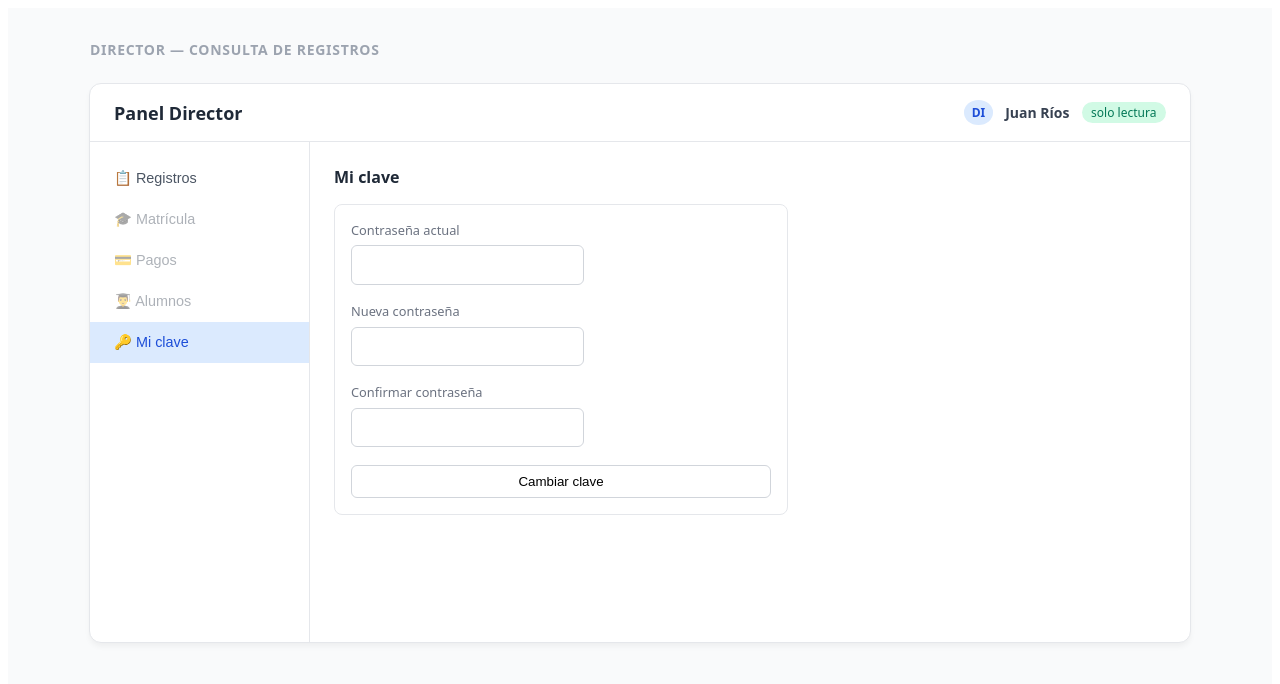
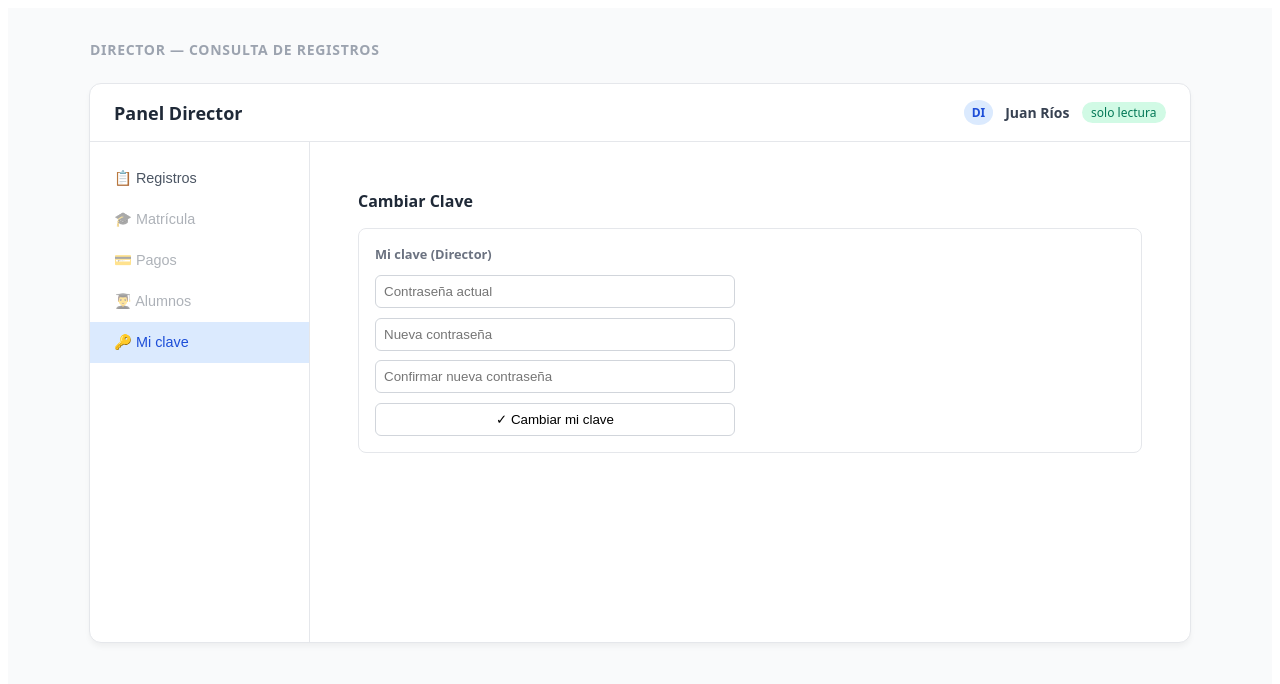
Before and after one commit to tiben10/front-end, a React (Vite) app: page /director-dashboard in a window 1280 px wide. Both pictures are taken after a click on the button "🔑 Mi clave". Shown: the top 684 px of the page. Built offline with nearby package versions, Linux system fonts and the light colour scheme.

Commit message:
conectar cambio de clave del Director con el backend y modifico el diseño

```diff
--- a/src/pages/DirectorDashboard.jsx
+++ b/src/pages/DirectorDashboard.jsx
@@ -1,6 +1,8 @@
 import { useState } from 'react';
 import '../Styles/Dashboard.css';
 import { useTabHistory } from '../hooks/useTabHistory';
+import { cambiarPassword } from '../services/usuarioService';
+
 const matriculasRecientes = [
     { id: '001', alumno: 'Chinga Ramos, Carlos', aula: 'Sec. 1° A', fecha: '10/03/2026', estado: 'activa', registradoPor: 'secretaria01' },
     { id: '002', alumno: 'López Díaz, Lucía', aula: 'Prim. 3° B', fecha: '11/03/2026', estado: 'activa', registradoPor: 'secretaria01' },
@@ -23,7 +25,7 @@ const [confirmarClave, setConfirmarClave] = useState('');
 const [claveError, setClaveError] = useState('');
 const [claveExito, setClaveExito] = useState(false);
 
-const cambiarClave = () => {
+const cambiarClave = async () => {
     setClaveError('');
     setClaveExito(false);
 
@@ -47,14 +49,19 @@ const cambiarClave = () => {
         return;
     }
 
+    try {
+        await cambiarPassword({ passwordActual: claveActual, passwordNueva: claveNueva });
         setClaveExito(true);
-
-
-
-
         setClaveActual('');
         setClaveNueva('');
         setConfirmarClave('');
+    } catch (err) {
+        setClaveError(
+            err.response?.status === 401 || err.response?.status === 403
+                ? 'La contraseña actual no es correcta.'
+                : 'No se pudo conectar con el servidor.'
+        );
+    }
 };
 
     return (
@@ -170,61 +177,50 @@ const cambiarClave = () => {
                                 </div>
                             </>
                         ) : activeTab === 'clave' ? (
-    <>
-        <h3 className="section-title">Mi clave</h3>
+    <main className="dash-content dash-content-full">
+        <h3 className="section-title">Cambiar Clave</h3>
 
-        <div className="perm-box" style={{ maxWidth: '420px' }}>
-            <div className="field-group">
-                <label className="field-label">Contraseña actual</label>
+        <div className="perm-box" style={{ marginBottom: '1.5rem' }}>
+            <p className="perm-subtitle">Mi clave (Director)</p>
+            <form
+                onSubmit={(e) => { e.preventDefault(); cambiarClave(); }}
+                style={{ display: 'flex', flexDirection: 'column', gap: '0.6rem', maxWidth: '360px' }}
+            >
                 <input
                     type="password"
-                    className="readonly-input"
+                    placeholder="Contraseña actual"
                     value={claveActual}
                     onChange={(e) => setClaveActual(e.target.value)}
+                    style={{ padding: '0.5rem', border: '1px solid #d1d5db', borderRadius: '0.375rem' }}
                 />
-            </div>
-
-            <div className="field-group">
-                <label className="field-label">Nueva contraseña</label>
                 <input
                     type="password"
-                    className="readonly-input"
+                    placeholder="Nueva contraseña"
                     value={claveNueva}
                     onChange={(e) => setClaveNueva(e.target.value)}
+                    style={{ padding: '0.5rem', border: '1px solid #d1d5db', borderRadius: '0.375rem' }}
                 />
-            </div>
-
-            <div className="field-group">
-                <label className="field-label">Confirmar contraseña</label>
                 <input
                     type="password"
-                    className="readonly-input"
+                    placeholder="Confirmar nueva contraseña"
                     value={confirmarClave}
                     onChange={(e) => setConfirmarClave(e.target.value)}
+                    style={{ padding: '0.5rem', border: '1px solid #d1d5db', borderRadius: '0.375rem' }}
                 />
-            </div>
-
+                <button type="submit" className="apply-btn">
+                    ✓ Cambiar mi clave
+                </button>
                 {claveError && (
-                <p style={{ color: '#dc2626', fontSize: '0.85rem' }}>
-                    {claveError}
+                    <p style={{ color: '#dc2626', fontSize: '0.85rem', margin: 0 }}>{claveError}</p>
+                )}
+                {claveExito && (
+                    <p style={{ color: '#16a34a', fontSize: '0.85rem', fontWeight: 600, margin: 0 }}>
+                        ✓ Contraseña actualizada correctamente.
                     </p>
                 )}
-
-            {claveExito && (
-                <p style={{ color: '#16a34a', fontSize: '0.85rem' }}>
-                    ✓ Solicitud de cambio de clave lista para enviar al backend.
-                </p>
-            )}
-
-            <button
-                type="button"
-                className="apply-btn"
-                onClick={cambiarClave}
-            >
-                Cambiar clave
-            </button>
+            </form>
         </div>
-    </>
+    </main>
 ) : (
     <>
         <h3 className="section-title">Próximamente</h3>
```
Lines whose indentation alone changed are shown as unchanged.
